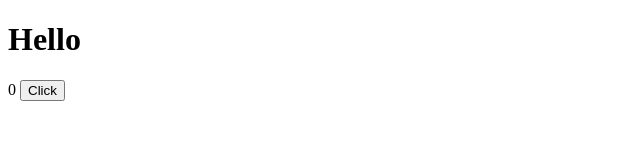
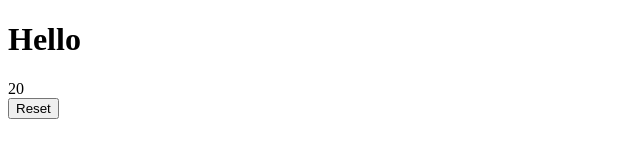
Before and after one commit to ghaerdi/petite-vue, a plain HTML site: page index.html in a window 1280 px wide. Shown: the whole page, without its empty margins (0-640 px from the left). Drawn offline with Linux system fonts and the light colour scheme.

Commit message:
format code

```diff
--- a/index.html
+++ b/index.html
@@ -1,9 +1,9 @@
 <!DOCTYPE html>
 <html lang="en">
   <head>
-	<meta charset="UTF-8">
-	<meta http-equiv="X-UA-Compatible" content="IE=edge">
-	<meta name="viewport" content="width=device-width, initial-scale=1.0">
+    <meta charset="UTF-8" />
+    <meta http-equiv="X-UA-Compatible" content="IE=edge" />
+    <meta name="viewport" content="width=device-width, initial-scale=1.0" />
     <title>Vue</title>
   </head>
 
@@ -11,8 +11,8 @@
     <div id="app">
       <h1>{{ msg }}</h1>
       <span>{{ counter }}</span>
-		<button onclick="vm.addCounter()">Click</button>
     </div>
+    <button onclick="vm.resetCounter()">Reset</button>
   </body>
 
   <script src="vue.js"></script>
@@ -23,20 +23,23 @@
       el: "#app",
       data: {
         msg: "Hello",
-			counter: 0
+        counter: 0,
       },
       created() {
-			console.log("created")
+        console.log("created");
       },
       mounted() {
-			console.log("mounted")
+        console.log("mounted");
+        setInterval(() => this.counter++, 250);
       },
       methods: {
         addCounter() {
           this.counter++;
-			}
-		}
+        },
+        resetCounter() {
+          this.counter = 0;
+        },
+      },
     });
   </script>
-
 </html>
```
Also changed, not shown: vue.js (+4 -5 lines). Lines whose indentation alone changed are shown as unchanged.
